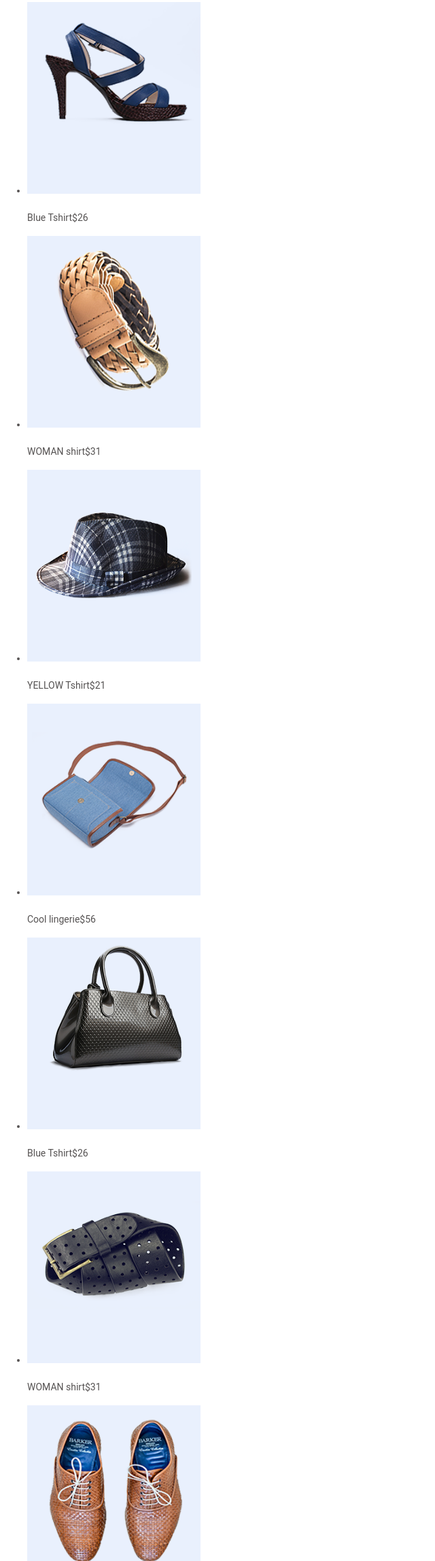
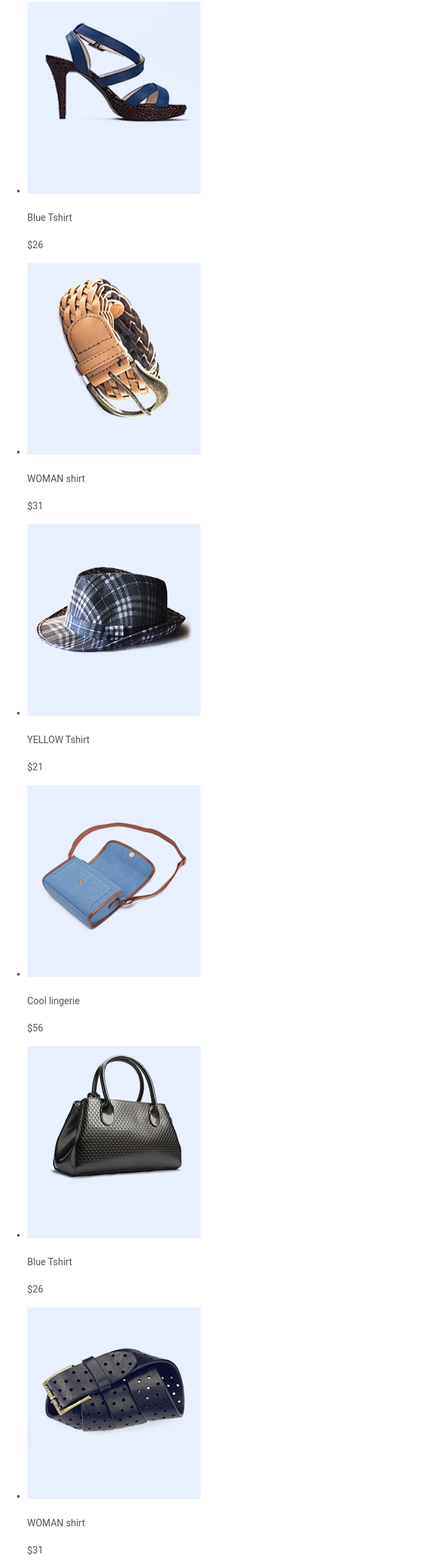
Before and after one commit to katyakvitkaph/goit-fe-course, a plain HTML site: page module-4/index.html in a window 1280 px wide. Shown: the part 191-2487 px from the top of the page at 68% size, without its empty margins (0-640 px from the left). Drawn offline with Linux system fonts and the light colour scheme.

Commit message:
index.html

```diff
--- a/module-4/index.html
+++ b/module-4/index.html
@@ -18,7 +18,7 @@
     <li><a href="#">Page</a></li>
     <li><a href="#">Shop</a></li>
     <li><a href="#">Blog</a></li>
-    <li><a href="#">Contact us</a>Contact us</li>
+    <li><a href="#">Contact us</a></li>
 </ul>
 </nav>
     </header>
@@ -28,28 +28,36 @@
             <ul class="features-list">
                 <li class="features-list-item">
                     <img class="img-products" src="images/products/product1.png" alt="shoes" width="255" height="282"></li>
-                    <p class="title-products">Blue Tshirt<span class="right">$26</span></p>
+                    <p class="title-products">Blue Tshirt</p>
+                    <p class="right">$26</p>
                 <li class="features-list-item">
                         <img class="img-products" src="images/products/product2.png" alt="belt" width="255" height="282"></li>
-                    <p class="title-products">WOMAN shirt<span class="right">$31</span></p>
+                    <p class="title-products">WOMAN shirt</p>
+                    <p class="right">$31</p>
                 <li class="features-list-item">
                         <img class="img-products" src="images/products/product9.png" alt="hat" width="255" height="282"></li>
-                    <p class="title-products">YELLOW Tshirt<span class="right">$21</span></p>
+                    <p class="title-products">YELLOW Tshirt</p>
+                    <p class="right">$21</p>
                 <li class="features-list-item">
                         <img class="img-products" src="images/products/product4.png" alt="bag" width="255" height="282"></li>
-                    <p class="title-products">Cool lingerie<span class="right">$56</span></p>
+                    <p class="title-products">Cool lingerie</p>
+                    <p class="right">$56</p>
                 <li class="features-list-item">
                         <img class="img-products" src="images/products/product3.png" alt="bag" width="255" height="282"></li>
-                    <p class="title-products">Blue Tshirt<span class="right">$26</span></p>
+                    <p class="title-products">Blue Tshirt</p>
+                    <p class="right">$26</p>
                 <li class="features-list-item">
                         <img class="img-products" src="images/products/product5.png" alt="belt" width="255" height="282"></li>
-                    <p class="title-products">WOMAN shirt<span class="right">$31</span></p>
+                    <p class="title-products">WOMAN shirt</p>
+                    <p class="right">$31</p>
                 <li class="features-list-item">
                         <img class="img-products" src="images/products/product6.png" alt="shoes" width="255" height="282"></li>
-                    <p class="title-products">YELLOW Tshirt<span class="right">$21</span></p>
+                    <p class="title-products">YELLOW Tshirt</p>
+                    <p class="right">$21</p>
                 <li class="features-list-item">
                         <img class="img-products" src="images/products/product8.png" alt="glasses" width="255" height="282"></li>
-                    <p class="title-products"></h3>Cool lingerie<span class="right">$56</span></p>
+                    <p class="title-products"></h3>Cool lingerie</p>
+                    <p class="right">$56</p>
             </ul>
         </section>
     <section>
```
